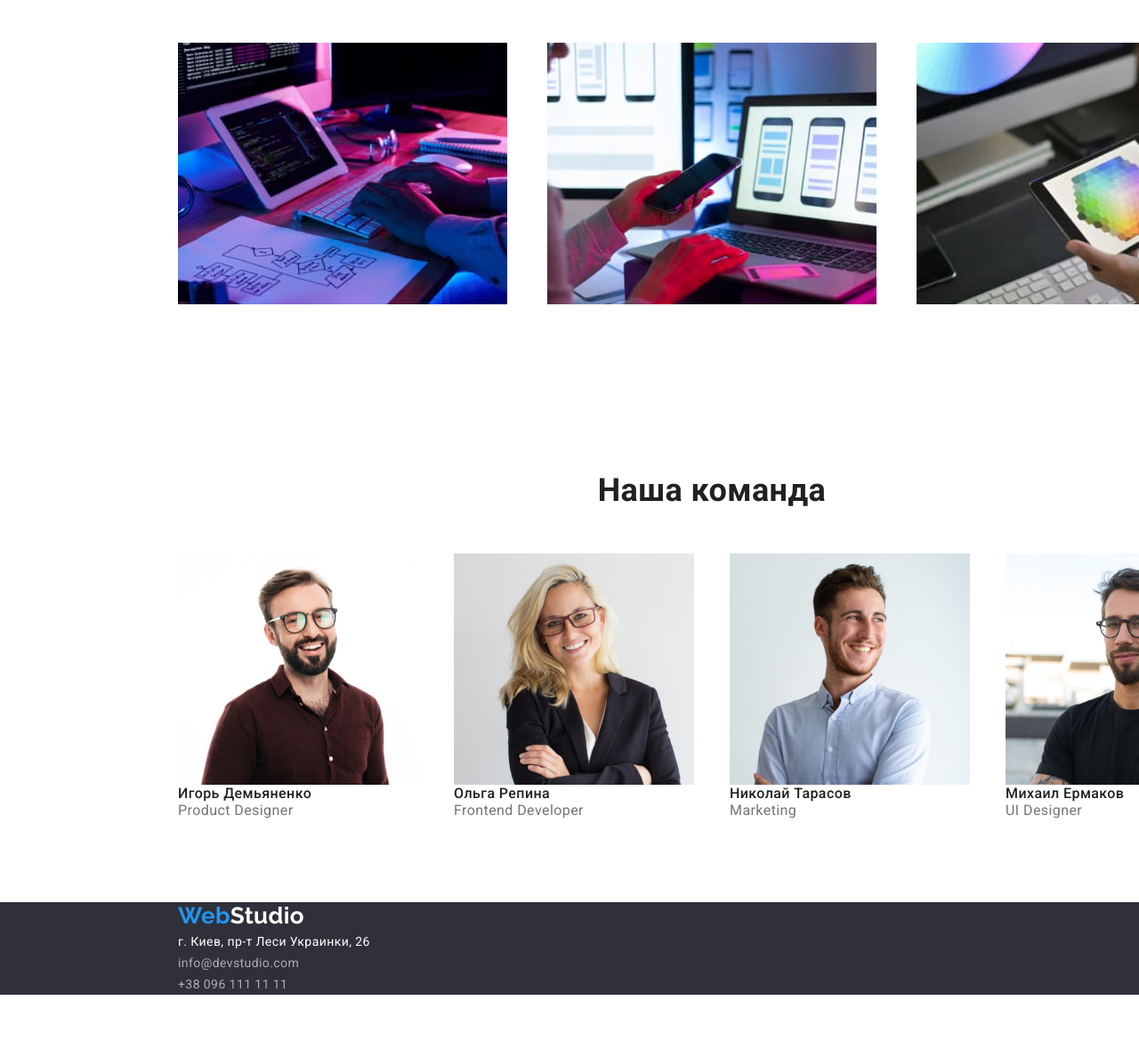
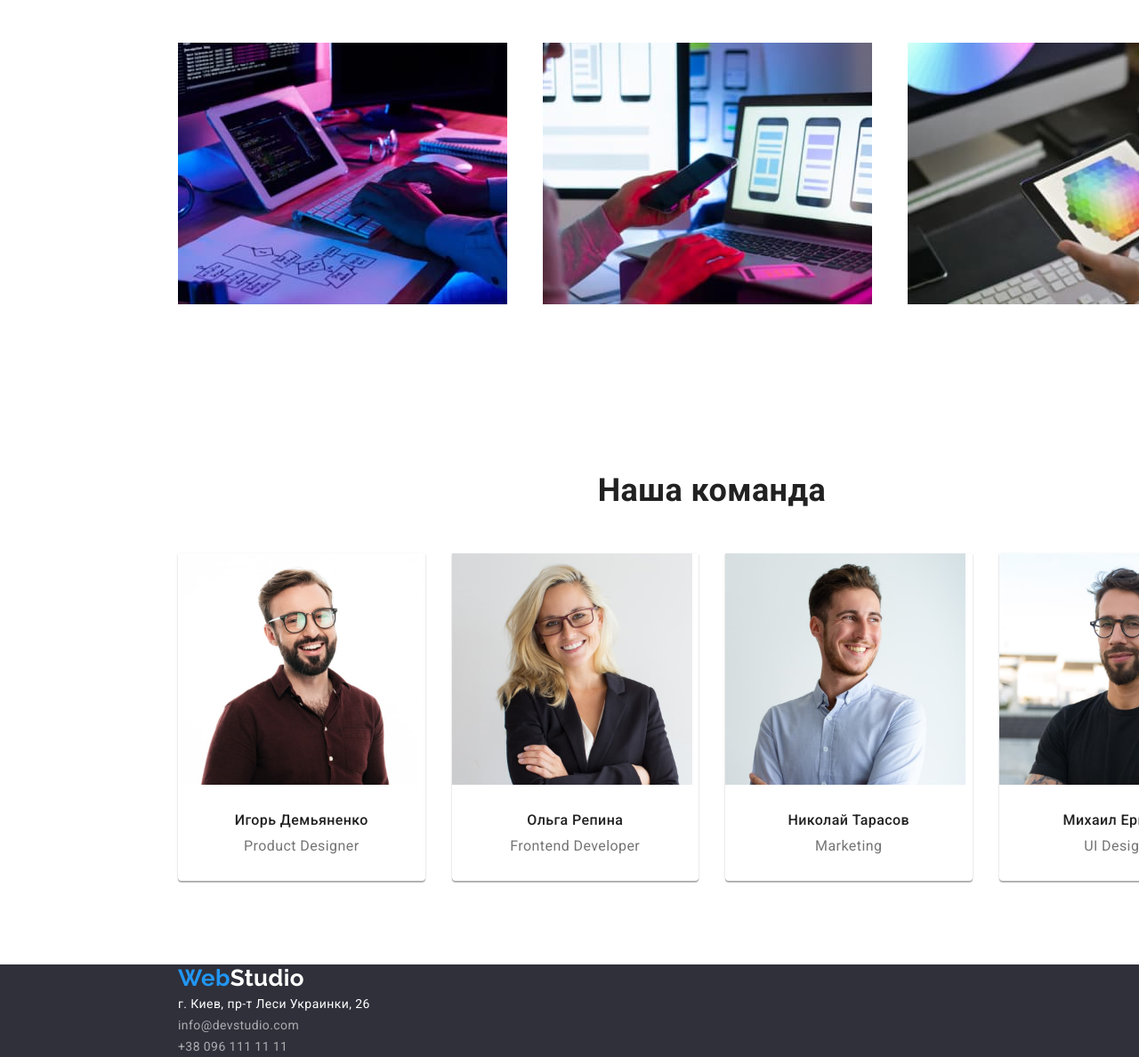
Before and after one commit to Kostiantyn-Radchenko/goit-markup-hw-03, a plain HTML site: page index.html in a window 1280 px wide. Shown: the part 562-1750 px from the top of the page at 89% size. Before the commit the page ends 1680 px from the top, so only its background shows below. Drawn offline with nearby package versions, Linux system fonts and the light colour scheme.

Commit message:
mark up card

```diff
--- a/css/style.css
+++ b/css/style.css
@@ -6,7 +6,7 @@
 --white-text-color: #ffffff;
 --logo-primary-color: #000000;
 --active-color:#2196f3;
-
+--border-bottom-color: #ececece;
 font-family: 'Raleway',   sans-serif;
 font-family: 'Roboto', sans-serif;
 
@@ -21,6 +21,8 @@ font-family: 'Roboto', sans-serif;
   --logo-primary-color: #000000;
   --active-color: #2196f3;
   --border-bottom-color: #ececece;
+  --card-shadow: 0px 1px 3px rgba(0, 0, 0, 0.12),
+    0px 1px 1px rgba(0, 0, 0, 0.14), 0px 2px 1px rgba(0, 0, 0, 0.2);
 }
 /* tag configuration */
 li {
@@ -55,6 +57,7 @@ body {
   letter-spacing: 0.03em;
   color: var(--accent-color);
 }
+/* container */
 .container {
   width: 1200px;
   margin-left: auto;
@@ -204,29 +207,34 @@ body {
   text-transform: uppercase;
 }
 /* soft skills section */
+
+.featurse .subtitle {
+  margin-bottom: 10px;
+}
 .container .featurse {
   display: flex;
   padding-top: 94px;
   padding-bottom: 94px;
+  margin-left: -30px;
 }
-.featurse .subtitle {
-  margin-bottom: 10px;
-}
-.featurse .item + .item {
+.featurse .item {
+  flex-basis: calc(100% / 4 - 30px);
   margin-left: 30px;
 }
 /* our work section */
 .container .our-work {
   display: flex;
   padding-bottom: 94px;
-  justify-content: space-between;
+  margin-left: -30px;
+}
+.our-work .item {
+  flex-basis: calc(100% / 3 - 30px);
+  margin-left: 30px;
 }
 .container.work .title {
   padding-bottom: 50px;
 }
-.container.work .item + .item {
-  margin-left: 30px;
-}
+
 /* our teams section */
 .container.teams {
   padding-top: 94px;
@@ -237,11 +245,23 @@ body {
 }
 .teams.list {
   display: flex;
+  margin-left: -30px;
+}
 
-  justify-content: space-between;
+.teams .item {
+  flex-basis: calc(100% / 4 - 30px);
+  margin-left: 30px;
 }
-.teams .item + .item {
-  margin-left: 30px;
+.subtitle.teams {
+  margin-bottom: 10px;
+}
+.card {
+  box-shadow: var(--card-shadow);
+  border-radius: 0px 0px 4px 4px;
+}
+.card-content {
+  padding: 30px 61px;
+  text-align: center;
 }
 /* footer section */
 .footer {
--- a/index.html
+++ b/index.html
@@ -25,9 +25,11 @@
             <li class="item">
               <a href="./studio.html" class="link">Студия</a>
             </li>
+
             <li class="item">
               <a href="./portofolio.html" class="link">Портфолио</a>
             </li>
+
             <li class="item"><a href="" class="link">Контакты</a></li>
           </ul>
         </nav>
@@ -38,6 +40,7 @@
               >info@devstudio.com</a
             >
           </li>
+
           <li class="item">
             <a href="tel:+380961111111" class="link">+38 096 111 11 11</a>
           </li>
@@ -64,6 +67,7 @@
                 формированию позиции.
               </p>
             </li>
+
             <li class="item">
               <h3 class="subtitle">Пунктуальность</h3>
               <p>
@@ -71,6 +75,7 @@
                 кадров влечет за собой.
               </p>
             </li>
+
             <li class="item">
               <h3 class="subtitle">Планирование</h3>
               <p>
@@ -78,6 +83,7 @@
                 степени обуславливает.
               </p>
             </li>
+
             <li class="item">
               <h3 class="subtitle">Современные технологии</h3>
               <p>
@@ -100,6 +106,7 @@
                 width="370"
               />
             </li>
+
             <li class="item">
               <img src="./images/laptop.jpg" alt="foto laptop" width="370" />
             </li>
@@ -115,40 +122,67 @@
           <h2 class="title">Наша команда</h2>
           <ul class="teams list">
             <li class="item">
+              <article class="card">
+                <div class="card-thumb">
                   <img
                     src="./images/designer.jpg"
                     alt="foto designer"
                     width="270"
                   />
+                </div>
+                <div class="card-content">
                   <h3 class="subtitle teams">Игорь Демьяненко</h3>
                   <p class="text">Product Designer</p>
+                </div>
+              </article>
             </li>
+
             <li class="item">
+              <article class="card">
+                <div class="card-thumb">
                   <img
                     src="./images/developer.jpg"
                     alt="foto developer"
                     width="270"
                   />
+                </div>
+                <div class="card-content">
                   <h3 class="subtitle teams">Ольга Репина</h3>
                   <p class="text">Frontend Developer</p>
+                </div>
+              </article>
             </li>
+
             <li class="item">
+              <article class="card">
+                <div class="card-thumb">
                   <img
                     src="./images/marketing.jpg"
                     alt="foto marketing"
                     width="270"
                   />
+                </div>
+                <div class="card-content">
                   <h3 class="subtitle teams">Николай Тарасов</h3>
                   <p class="text">Marketing</p>
+                </div>
+              </article>
             </li>
+
             <li class="item">
+              <article class="card">
+                <div class="card-thumb">
                   <img
                     src="./images/UI-designer.jpg"
                     alt="foto UI-designer"
                     width="270"
                   />
+                </div>
+                <div class="card-content">
                   <h3 class="subtitle teams">Михаил Ермаков</h3>
                   <p class="text">UI Designer</p>
+                </div>
+              </article>
             </li>
           </ul>
         </div>
@@ -165,6 +199,7 @@
                 >info@devstudio.com</a
               >
             </li>
+
             <li>
               <a href="tel:+380961111111" class="link">+38 096 111 11 11</a>
             </li>
```
Lines whose indentation alone changed are shown as unchanged.
